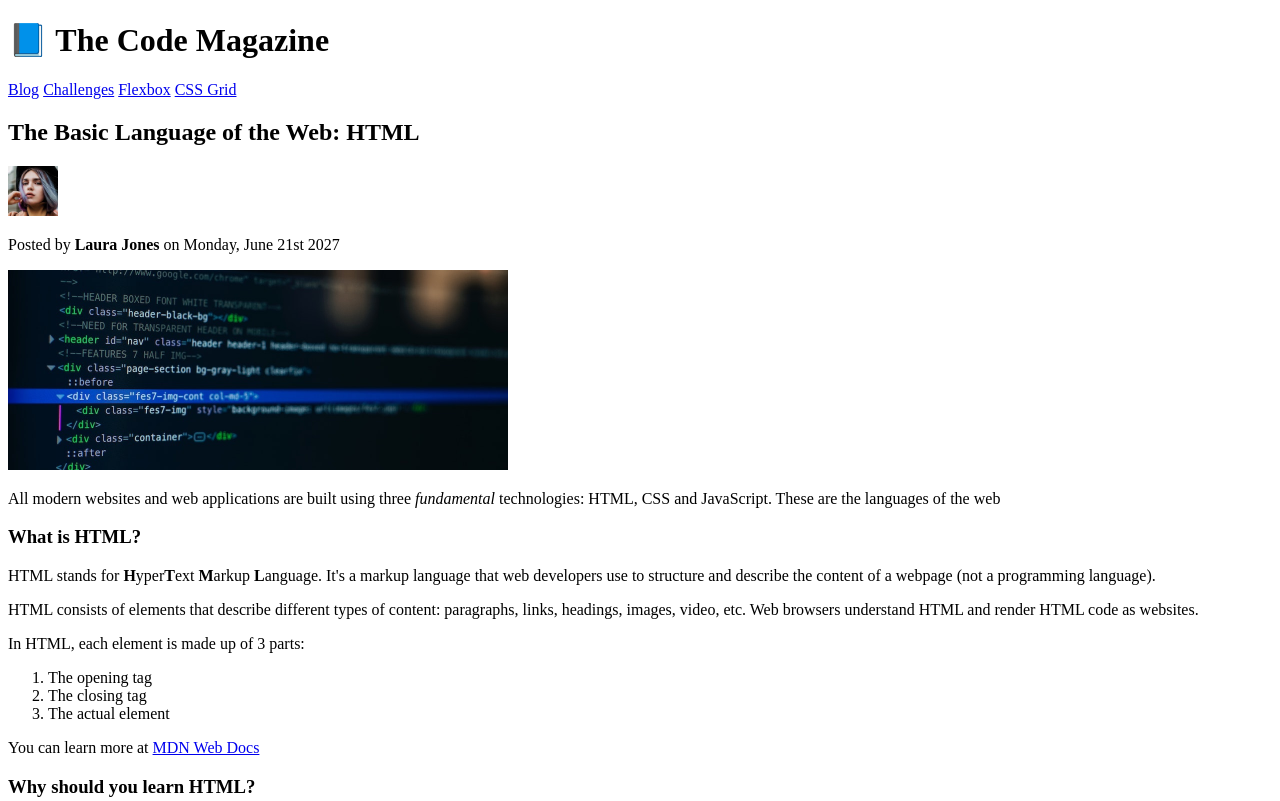
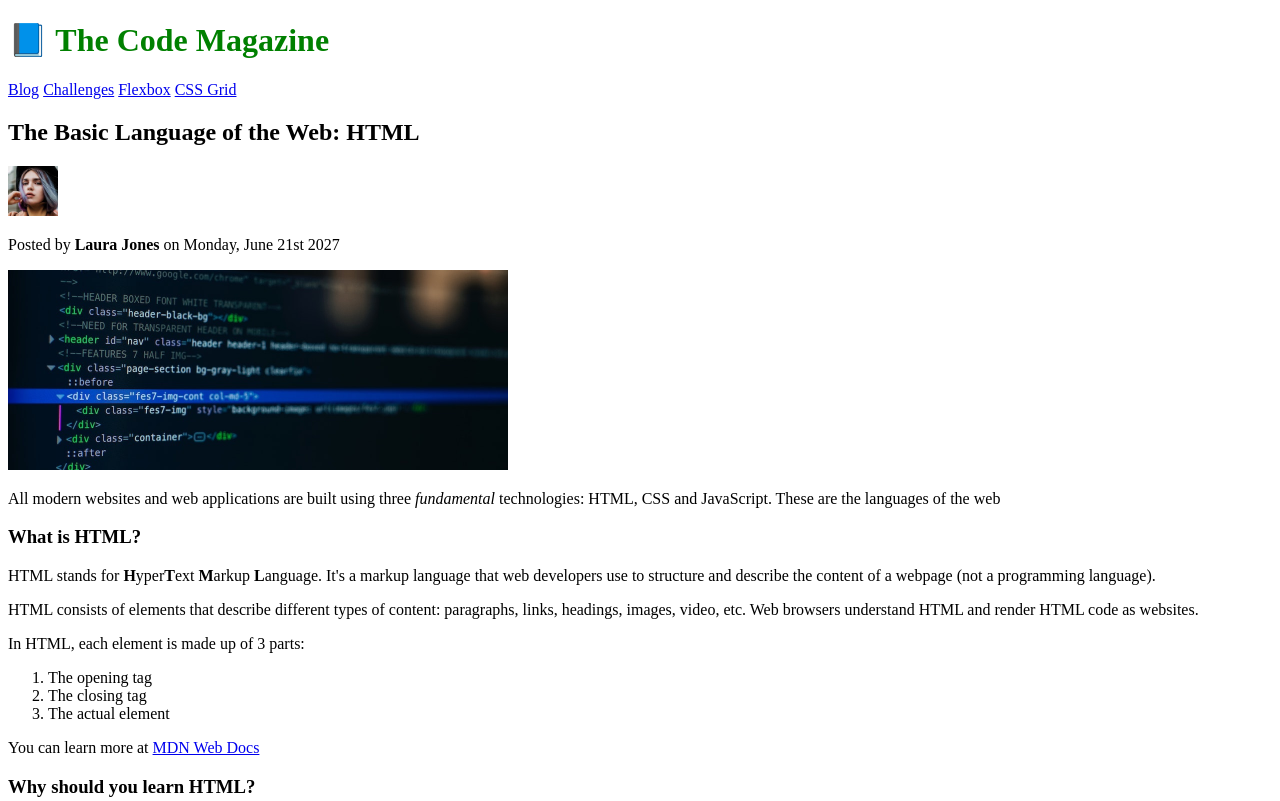
Before and after one commit to Indranil2501/html-css-course, a plain HTML site: page index.html in a window 1280 px wide. Shown: the top 801 px of the page. Drawn offline with Linux system fonts and the light colour scheme.

Commit message:
Inline, Internal & External CSS

```diff
--- a/index.html
+++ b/index.html
@@ -2,6 +2,7 @@
 <html lang="en">
   <head>
     <meta charset="UTF-8" />
+    <link href="style.css" rel="stylesheet" />
     <title>The Basic Language of the web: HTML</title>
   </head>
 
--- /dev/null
+++ b/style.css
@@ -0,0 +1,3 @@
+h1 {
+    color: green
+}
```
